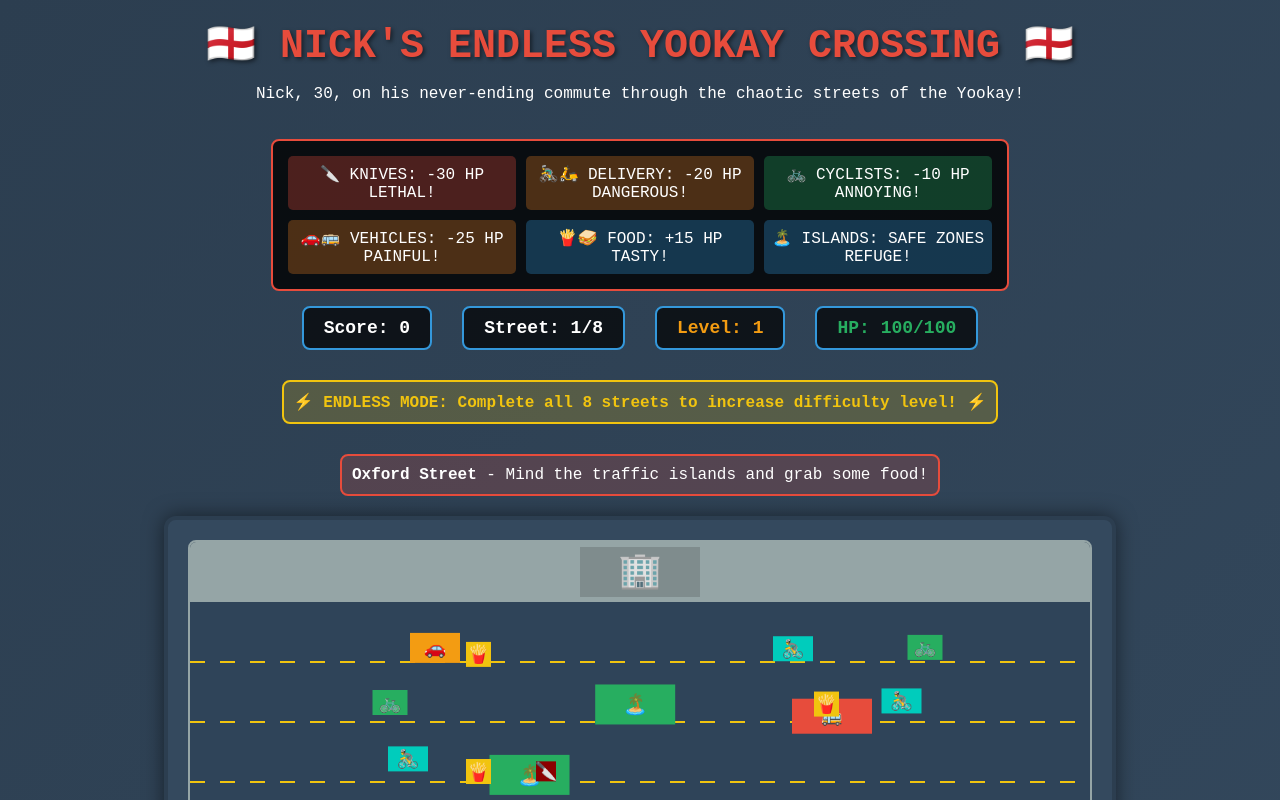
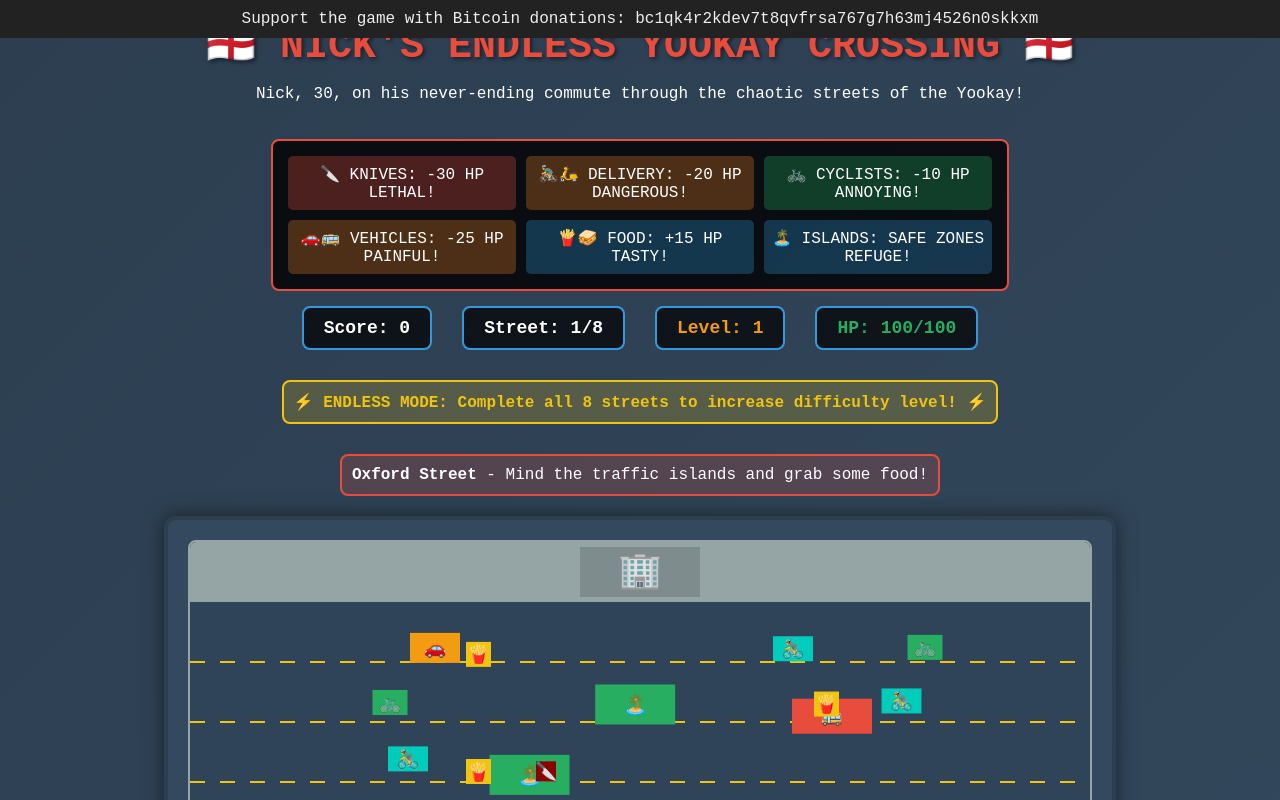
Before and after one commit to Btcphilosopher/Yookay-Crossing, a plain HTML site: page index.html in a window 1280 px wide. Shown: the top 800 px of the page. Drawn offline with Linux system fonts and the light colour scheme.

Commit message:
Update index.html

```diff
--- a/index.html
+++ b/index.html
@@ -1,6 +1,28 @@
 <!DOCTYPE html>
 <html lang="en">
 <head>
+        <style>
+  #btc-donation-bar {
+    background: #222;
+    color: #eee;
+    font-family: monospace;
+    text-align: center;
+    padding: 10px;
+    font-size: 16px;
+    position: fixed;
+    top: 0;
+    width: 100%;
+    z-index: 9999;
+    user-select: all;
+  }
+  #content-padding {
+    height: 40px; /* same height as the bar */
+  }
+</style>
+
+<div id="btc-donation-bar">
+  Support the game with Bitcoin donations: <code>bc1qk4r2kdev7t8qvfrsa767g7h63mj4526n0skkxm</code>
+</div>
     <meta charset="UTF-8">
     <meta name="viewport" content="width=device-width, initial-scale=1.0">
     <title>Nick's Yookay Crossing - Endless</title>
```
